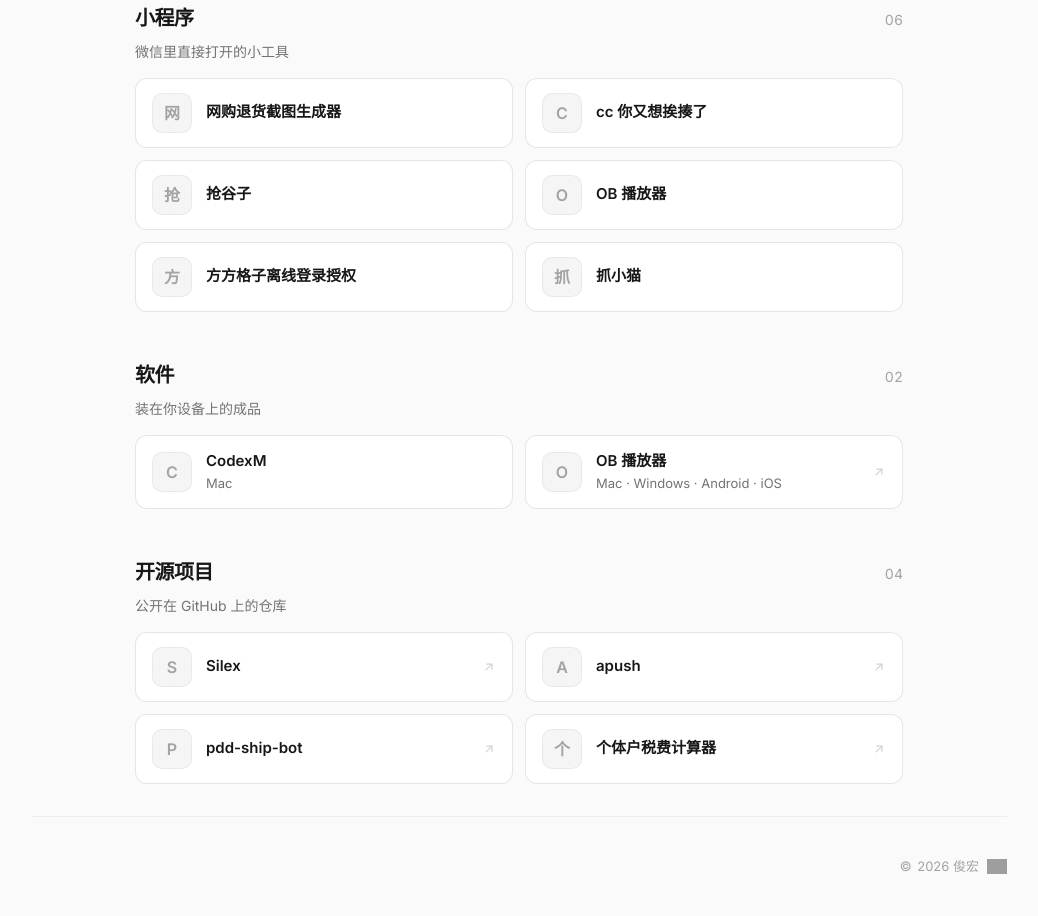
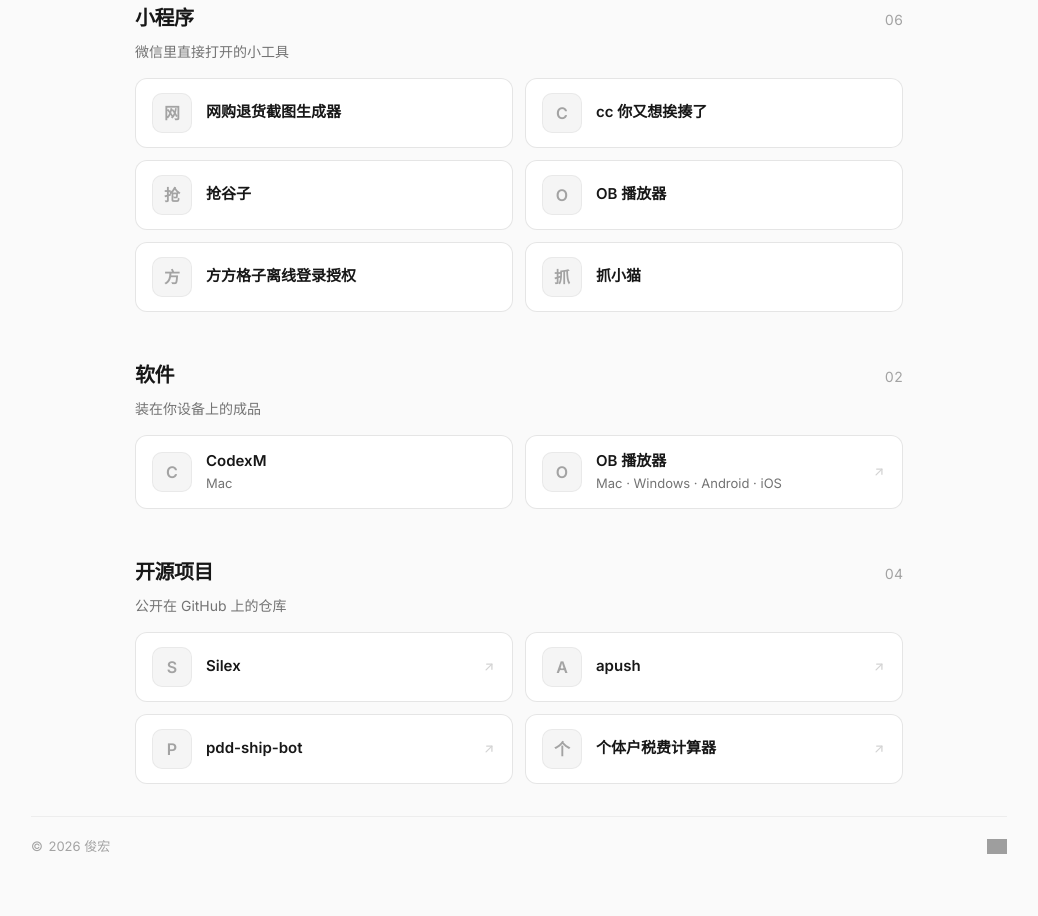
Before and after one commit to 5hux1n/mjh.im, a plain HTML site: page index.html in a window 1280 px wide. Shown: the part 1004-1920 px from the top of the page, without its empty margins (121-1159 px from the left). After the commit the page ends 1880 px from the top, so only its background shows below. Drawn offline with Linux system fonts and the light colour scheme; grey boxes are pictures that could not be loaded.

Commit message:
页脚改为两端对齐并压缩高度
- 版权文字靠左、徽章靠右（space-between），不再整体右对齐
- 页脚内边距 2.5rem -> 1.25rem，总高度约 101px -> 61px

```diff
--- a/assets/styles.css
+++ b/assets/styles.css
@@ -474,7 +474,7 @@ main {
 /* ---------- 8. 页脚 ---------- */
 .footer {
   border-top: 1px solid var(--border-hairline);
-  padding: 2.5rem 0;
+  padding: 1.25rem 0;
   text-align: center;
   font-size: 13px;
   color: var(--muted-soft);
@@ -508,11 +508,11 @@ main {
   gap: 0.25rem;
 }
 
-/* 底行：版权 + 徽章，同一行右对齐 */
+/* 底行：版权靠左，徽章靠右，两端对齐 */
 .footer__bottom {
   display: flex;
   align-items: center;
-  justify-content: flex-end;
+  justify-content: space-between;
   flex-wrap: wrap;
   gap: 0.5rem;
 }
```
Also changed, not shown: preview/预览-浅色.png, preview/预览-深色.png.
